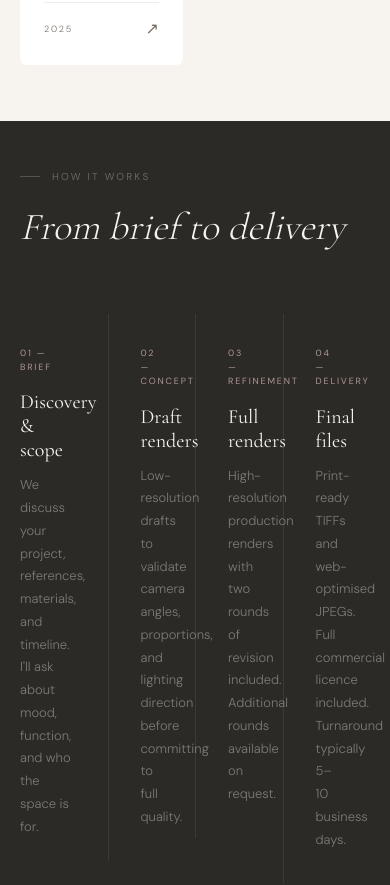
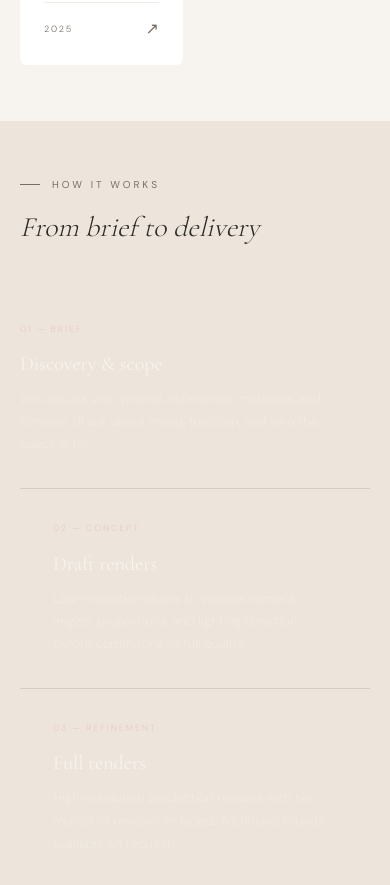
Before and after one commit to juancwxng/anastasia-monzon-3dviz, a Next.js app: page / in a window 390 px wide. Shown: the part 4580-5465 px from the top of the page. Built offline with nearby package versions, Linux system fonts and the light colour scheme; no server answers.

Commit message:
feat: migrate ProcessSection to warm-sand background and mobile-first grid

```diff
--- a/components/sections/ProcessSection.tsx
+++ b/components/sections/ProcessSection.tsx
@@ -28,25 +28,29 @@ export default function ProcessSection() {
       id="process"
       ref={sectionRef}
       aria-labelledby="process-title"
-      className="reveal bg-[#2b2a27] px-14 py-20 max-lg:px-8 max-lg:py-16 max-md:px-6 max-md:py-14 xs:px-5 xs:py-12"
+      className="reveal bg-[#ede5dc] px-5 py-14 sm:px-8 sm:py-16 md:px-10 md:py-20 lg:px-14 lg:py-28"
     >
+      {/* Section header */}
+      <div className="mb-10 md:mb-14">
         <p
-        className="text-[0.625rem] tracking-[0.22em] uppercase text-[rgba(247,243,238,0.3)] font-normal flex items-center gap-3 mb-3
-          before:content-[''] before:w-5 before:h-px before:bg-[rgba(247,243,238,0.2)] before:inline-block"
+          className="text-[0.625rem] tracking-[0.3em] uppercase text-[#7a6e63] font-normal flex items-center gap-3 mb-3
+            before:content-[''] before:w-5 before:h-px before:bg-[#7a6e63] before:inline-block"
         >
           {processEyebrow}
         </p>
         <h2
           id="process-title"
-        className="font-serif text-[2.375rem] font-light italic text-[#f7f3ee] mb-14"
+          className="font-serif font-light italic text-[#2b2a27]"
+          style={{ fontSize: 'clamp(1.75rem, 5vw, 2.375rem)' }}
         >
           {processTitle}
         </h2>
+      </div>
 
-      {/* Native <ul> with <li> children — replaces role="list" div */}
-      <ul className="grid grid-cols-4 gap-0 list-none max-lg:grid-cols-2 max-md:grid-cols-1">
+      {/* Steps grid — 1 col on mobile, 2 on md, 4 on xl */}
+      <ul className="grid grid-cols-1 gap-px list-none sm:grid-cols-2 xl:grid-cols-4 bg-[#d9cbbe] rounded-[4px] overflow-hidden">
         {processSteps.map((step, i) => (
-          <li key={step.num}>
+          <li key={step.num} className="bg-[#ede5dc]">
             <ProcessStepCard step={step} index={i} />
           </li>
         ))}
```
Lines whose indentation alone changed are shown as unchanged.
